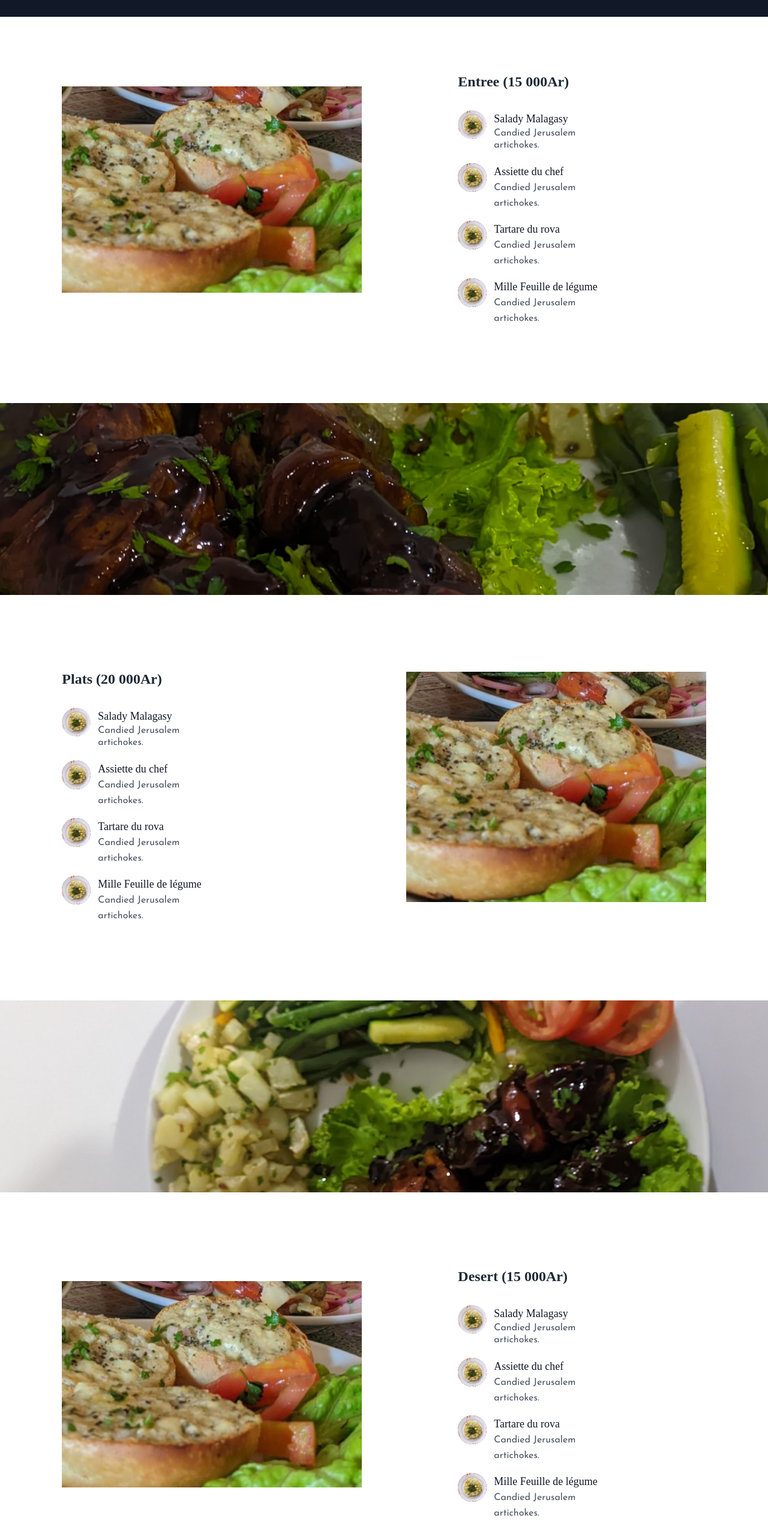
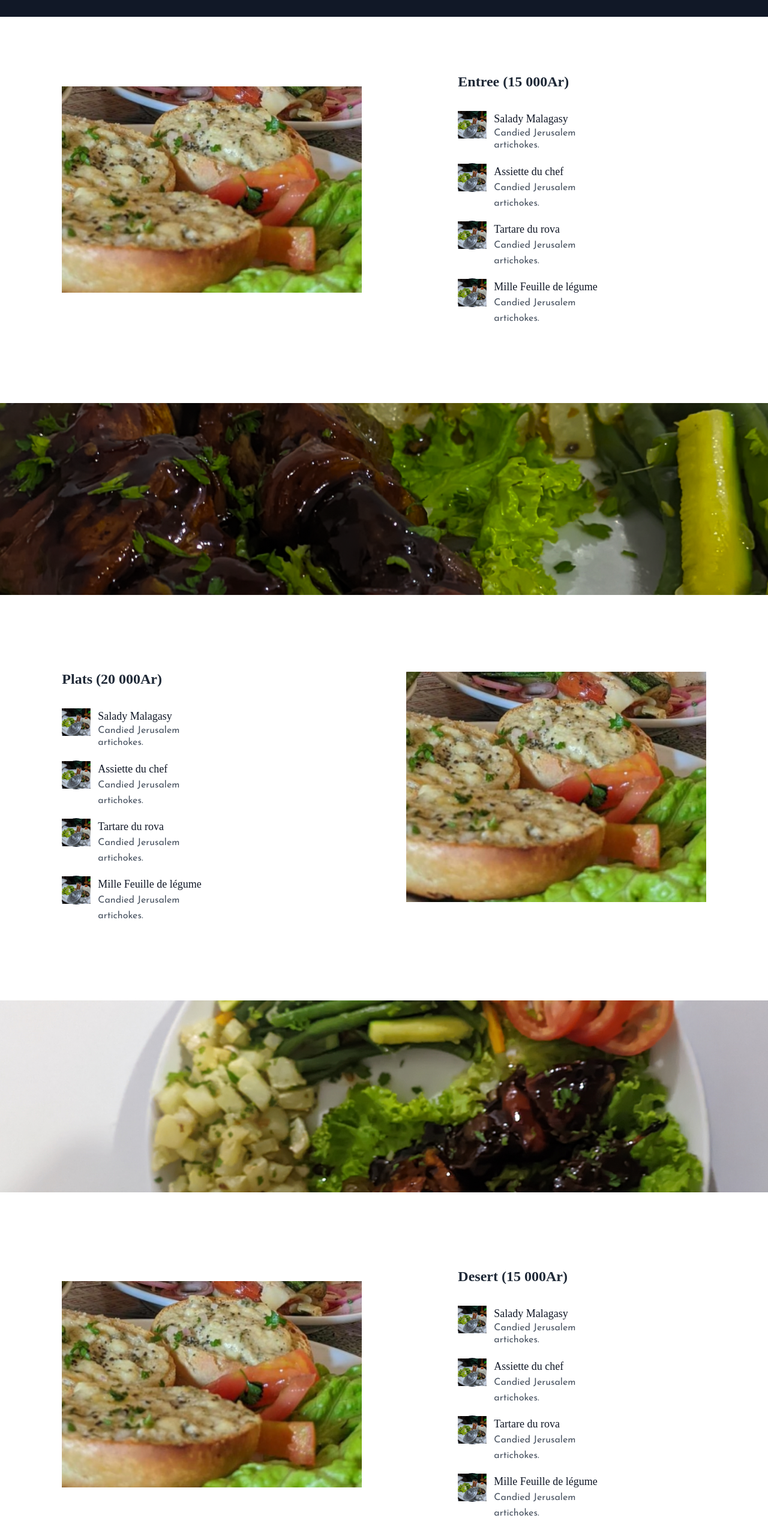
Before and after one commit to alphatowestphalen/siteNextJs, a Next.js app: page /menu in a window 1280 px wide. Shown: the part 200-2766 px from the top of the page at 60% size. Built offline with nearby package versions, Linux system fonts and the light colour scheme.

Commit message:
fix: change name image vilany kely to vilanyKely

```diff
--- a/app/menu/page.tsx
+++ b/app/menu/page.tsx
@@ -30,7 +30,7 @@ const Menupage = () => {
             <div className="w-12 h-12 inline-flex items-center justify-center rounded-full text-white mb-6 flex-shrink-0">
               <Image
                 alt="vilanykely"
-                src="/assets/images/home/vilany kely.png"
+                src="/assets/images/home/vilanykely.png"
                 width={100}
                 height={50}
               />
@@ -54,7 +54,7 @@ const Menupage = () => {
             <div className="w-12 h-12 inline-flex items-center justify-center rounded-full bg-gray-900 text-white mb-6 flex-shrink-0">
               <Image
                 alt="vilanykely"
-                src="/assets/images/home/vilany kely.png"
+                src="/assets/images/home/vilanykely.png"
                 width={100}
                 height={50}
               />
@@ -78,7 +78,7 @@ const Menupage = () => {
             <div className="w-12 h-12 inline-flex items-center justify-center rounded-full bg-gray-900 text-white mb-6 flex-shrink-0">
               <Image
                 alt="vilanykely"
-                src="/assets/images/home/vilany kely.png"
+                src="/assets/images/home/vilanykely.png"
                 width={100}
                 height={50}
               />
@@ -102,7 +102,7 @@ const Menupage = () => {
             <div className="w-12 h-12 inline-flex items-center justify-center rounded-full bg-gray-900 text-white mb-6 flex-shrink-0">
               <Image
                 alt="vilanykely"
-                src="/assets/images/home/vilany kely.png"
+                src="/assets/images/home/vilanykely.png"
                 width={100}
                 height={50}
               />
@@ -148,7 +148,7 @@ const Menupage = () => {
             <div className="w-12 h-12 inline-flex items-center justify-center rounded-full text-white mb-6 flex-shrink-0">
               <Image
                 alt="vilanykely"
-                src="/assets/images/home/vilany kely.png"
+                src="/assets/images/home/vilanykely.png"
                 width={100}
                 height={50}
               />
@@ -172,7 +172,7 @@ const Menupage = () => {
             <div className="w-12 h-12 inline-flex items-center justify-center rounded-full bg-gray-900 text-white mb-6 flex-shrink-0">
               <Image
                 alt="vilanykely"
-                src="/assets/images/home/vilany kely.png"
+                src="/assets/images/home/vilanykely.png"
                 width={100}
                 height={50}
               />
@@ -196,7 +196,7 @@ const Menupage = () => {
             <div className="w-12 h-12 inline-flex items-center justify-center rounded-full bg-gray-900 text-white mb-6 flex-shrink-0">
               <Image
                 alt="vilanykely"
-                src="/assets/images/home/vilany kely.png"
+                src="/assets/images/home/vilanykely.png"
                 width={100}
                 height={50}
               />
@@ -220,7 +220,7 @@ const Menupage = () => {
             <div className="w-12 h-12 inline-flex items-center justify-center rounded-full bg-gray-900 text-white mb-6 flex-shrink-0">
               <Image
                 alt="vilanykely"
-                src="/assets/images/home/vilany kely.png"
+                src="/assets/images/home/vilanykely.png"
                 width={100}
                 height={50}
               />
@@ -280,7 +280,7 @@ const Menupage = () => {
             <div className="w-12 h-12 inline-flex items-center justify-center rounded-full text-white mb-6 flex-shrink-0">
               <Image
                 alt="vilanykely"
-                src="/assets/images/home/vilany kely.png"
+                src="/assets/images/home/vilanykely.png"
                 width={100}
                 height={50}
               />
@@ -304,7 +304,7 @@ const Menupage = () => {
             <div className="w-12 h-12 inline-flex items-center justify-center rounded-full bg-gray-900 text-white mb-6 flex-shrink-0">
               <Image
                 alt="vilanykely"
-                src="/assets/images/home/vilany kely.png"
+                src="/assets/images/home/vilanykely.png"
                 width={100}
                 height={50}
               />
@@ -328,7 +328,7 @@ const Menupage = () => {
             <div className="w-12 h-12 inline-flex items-center justify-center rounded-full bg-gray-900 text-white mb-6 flex-shrink-0">
               <Image
                 alt="vilanykely"
-                src="/assets/images/home/vilany kely.png"
+                src="/assets/images/home/vilanykely.png"
                 width={100}
                 height={50}
               />
@@ -352,7 +352,7 @@ const Menupage = () => {
             <div className="w-12 h-12 inline-flex items-center justify-center rounded-full bg-gray-900 text-white mb-6 flex-shrink-0">
               <Image
                 alt="vilanykely"
-                src="/assets/images/home/vilany kely.png"
+                src="/assets/images/home/vilanykely.png"
                 width={100}
                 height={50}
               />
```
